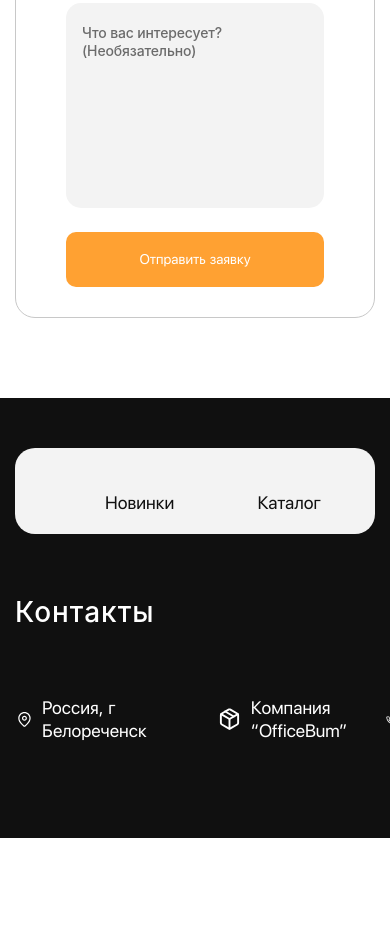
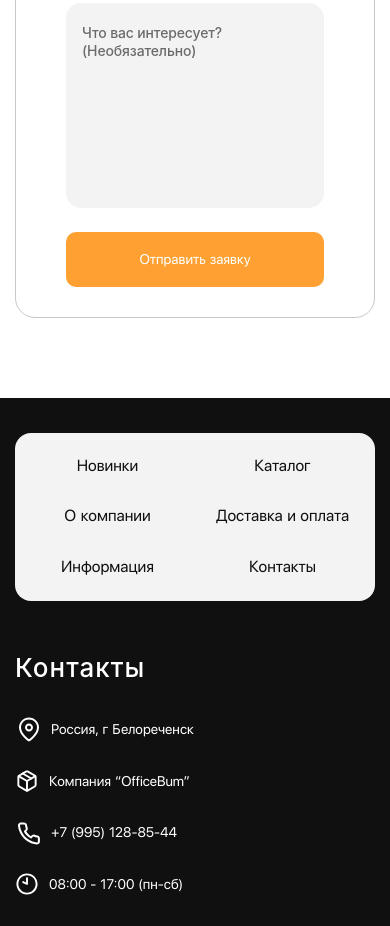
Before and after one commit to XeindsTwo/bumoffice, a website: page app/index.html in a window 390 px wide. Shown: the part 3856-4782 px from the top of the page. Before the commit the page ends 4694 px from the top, so only its background shows below. Drawn offline with Linux system fonts and the light colour scheme; a web font is replaced by a local one.

Commit message:
adaptive pages

```diff
--- a/app/index.html
+++ b/app/index.html
@@ -8,9 +8,6 @@
   <meta http-equiv="content-type" content="public, max-age=3600">
   <meta name="theme-color" content="#fff">
   <title>Канцелярские товары</title>
-  <link rel="preconnect" href="https://fonts.googleapis.com">
-  <link rel="preconnect" href="https://fonts.gstatic.com" crossorigin>
-  <link href="https://fonts.googleapis.com/css2?family=Inter:wght@100..900&display=swap" rel="stylesheet">
   <link rel="shortcut icon" href="images/favicon.svg" type="image/x-icon">
   <link rel="stylesheet" href="css/style.min.css">
 </head>
--- a/app/scss/components/_footer.scss
+++ b/app/scss/components/_footer.scss
@@ -2,16 +2,48 @@
   background-color: $black;
   padding: 50px 0 60px;
   color: $white;
+  @include r($lg) {
+    padding: 40px 0;
+  }
+  @media (max-width: 550px) {
+    padding: 35px 0 30px;
+  }
 
   &__nav {
     margin-bottom: 60px;
     border-radius: 20px;
     background-color: $blocks;
     padding: 20px 90px;
+    @media (max-width: 1270px) {
+      padding: 22px 50px;
+    }
+    @media (max-width: 1000px) {
+      border-radius: 16px;
+      padding: 22px 30px;
+    }
+    @media (max-width: 660px) {
+      padding: 23px 20px;
+    }
+    @media (max-width: 550px) {
+      margin-bottom: 50px;
+    }
   }
 
   &__list {
     @include flex-between(80);
+    @media (max-width: 1160px) {
+      gap: 50px;
+    }
+    @media (max-width: 980px) {
+      gap: 30px;
+      display: grid;
+      grid-template-columns: repeat(3, 1fr);
+      text-align: center;
+    }
+    @media (max-width: 660px) {
+      grid-template-columns: repeat(2, 1fr);
+    }
+
   }
 
   &__link {
@@ -22,6 +54,9 @@
     position: relative;
     padding: 2px;
     transition: border .4s;
+    @media (max-width: 540px) {
+      font-size: 16px;
+    }
 
     &:hover {
       &::before {
@@ -54,15 +89,29 @@
     font-weight: 500;
     letter-spacing: 1px;
     line-height: 1.3;
+    @include r($tablet) {
+      font-size: 26px;
+    }
   }
 
   &__bottom {
     @include flex-between(60);
+    flex-wrap: wrap;
+    gap: 25px 45px;
+    @include r($lg) {
+      justify-content: flex-start;
+    }
   }
 
   &__item {
     @include flex-align-center(10);
     font-size: 18px;
+    @include r($tablet) {
+      font-size: 16px;
+    }
+    @include r($phone) {
+      font-size: 14px;
+    }
 
     &-link {
       border-radius: 4px;
```
Also changed, not shown: app/about.html (+0 -3 lines), app/delivery.html (+0 -3 lines), app/html/components/_head.html (+0 -3 lines), app/login.html (+0 -3 lines), app/registration.html (+0 -3 lines), app/css/style.min.css.
